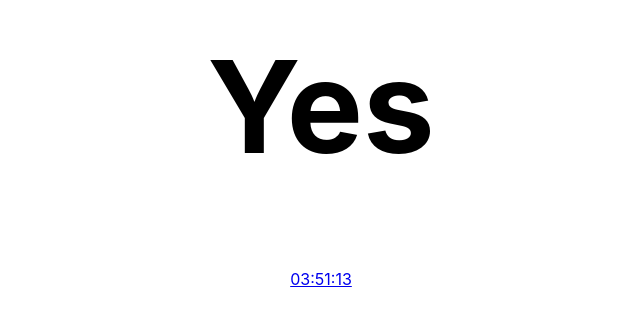
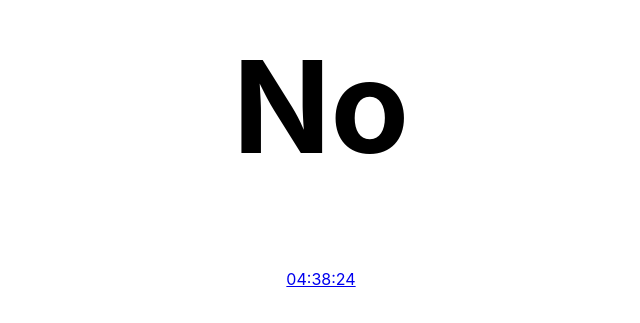
Before and after one commit to Tankenstein/ispepitohome, a plain HTML site: page index.html in a window 1280 px wide. Shown: the part 241-564 px from the top of the page, without its empty margins (319-959 px from the left). Drawn offline with Linux system fonts and the light colour scheme.

Commit message:
Deploying to gh-pages from @ Tankenstein/ispepitohome@5fcd24c32e06de46b257158580a6d7e870b1dd62 🚀

```diff
--- a/index.html
+++ b/index.html
@@ -4,7 +4,7 @@
     <meta charset="utf-8" />
     <meta name="viewport" content="width=device-width, initial-scale=1" />
 
-    <title>Pepito is home</title>
+    <title>Pepito is out</title>
     <meta name="description" content="Find out if Pepito the cat is home or not" />
     <meta name="author" content="https://twitter.com/UTammet" />
 
@@ -37,8 +37,8 @@
   </head>
   <body>
     <div>
-      <h1>Yes</h1>
-      <a href="https://twitter.com/PepitoTheCat/status/1655389865184313344">03:51:13</a>
+      <h1>No</h1>
+      <a href="https://twitter.com/PepitoTheCat/status/1655401739082768390">04:38:24</a>
     </div>
   </body>
 </html>
```
